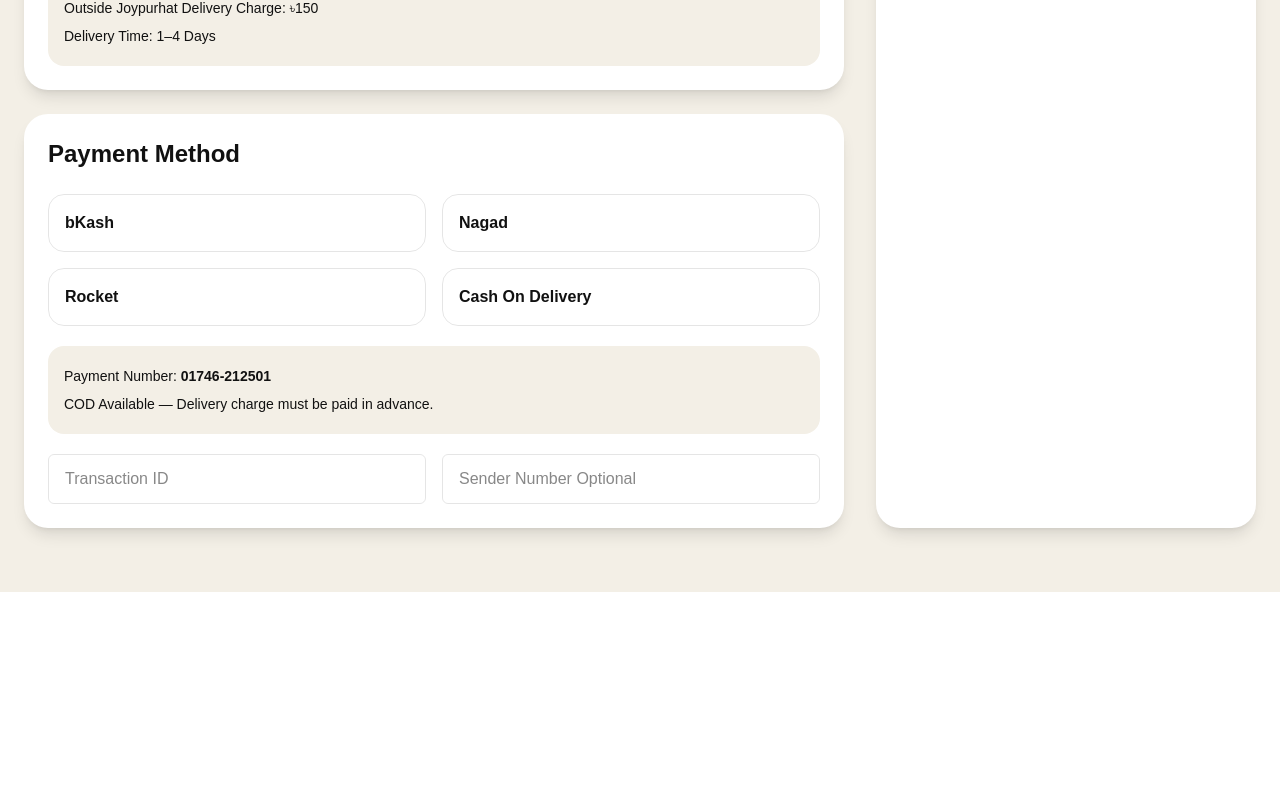
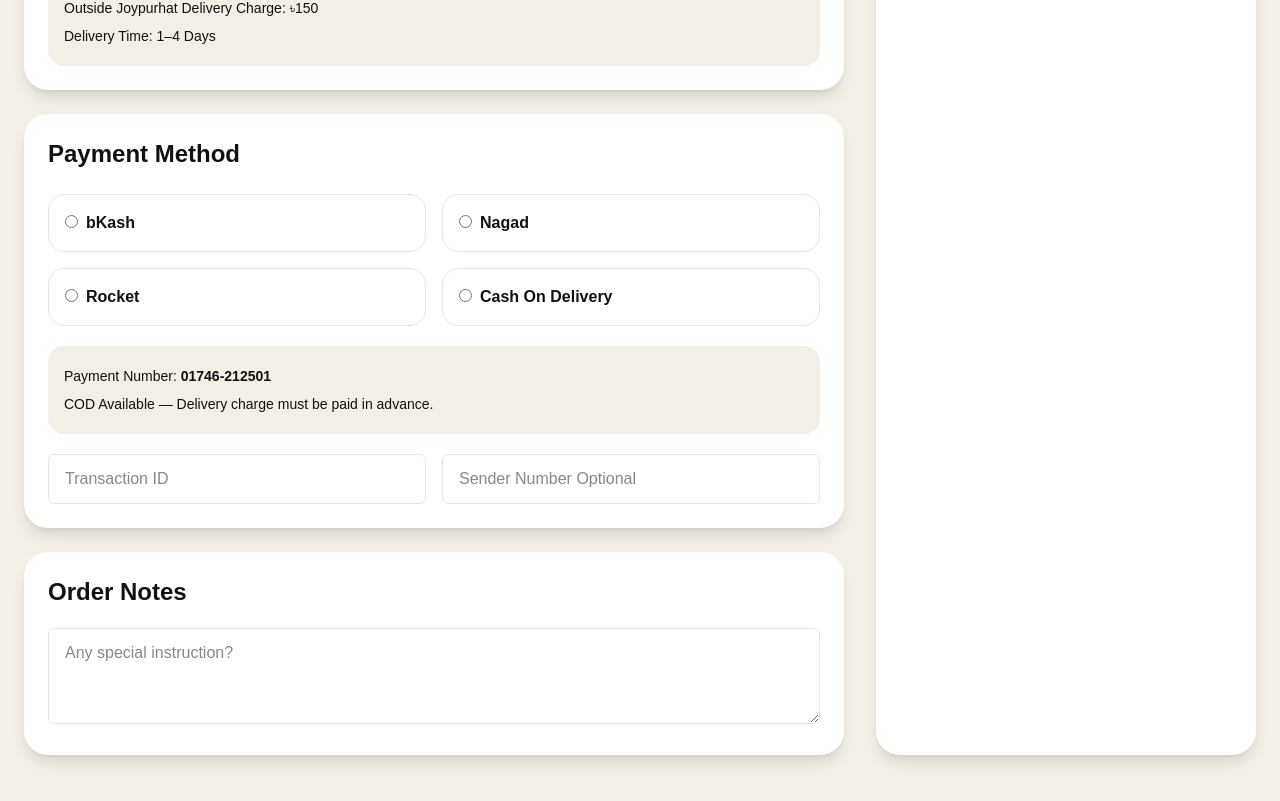
Before and after one commit to shajibhasan5656-cell/dadur-bari-mvp, a Next.js app: page /checkout in a window 1280 px wide. Shown: the part 933-1734 px from the top of the page. Before the commit the page ends 1525 px from the top, so only its background shows below. Built offline with nearby package versions, Linux system fonts and the light colour scheme.

Commit message:
Add full SRS documentation and build plan

```diff
--- a/src/app/checkout/page.tsx
+++ b/src/app/checkout/page.tsx
@@ -32,21 +32,39 @@
         </div>
       </section>
 
-      <section className="mx-auto grid max-w-7xl gap-8 px-6 py-16 lg:grid-cols-[1fr_380px]">
+      <form
+        action="https://formspree.io/f/mqerqlyw"
+        method="POST"
+        className="mx-auto grid max-w-7xl gap-8 px-6 py-16 lg:grid-cols-[1fr_380px]"
+      >
+        <input type="hidden" name="_subject" value="New Dadur Bari Order" />
+        <input
+          type="hidden"
+          name="order_items"
+          value="Premium Oversized T-Shirt + Gold Custom DTF T-Shirt"
+        />
+        <input type="hidden" name="order_total" value="1498 BDT" />
+
         <div className="space-y-6">
           <div className="rounded-3xl bg-white p-6 shadow-lg">
             <h2 className="text-2xl font-bold">Customer Information</h2>
 
             <div className="mt-6 grid gap-4 md:grid-cols-2">
               <input
+                name="full_name"
                 className="rounded-md border border-black/10 px-4 py-3"
                 placeholder="Full Name"
+                required
               />
               <input
+                name="phone"
                 className="rounded-md border border-black/10 px-4 py-3"
                 placeholder="Phone Number"
+                required
               />
               <input
+                name="email"
+                type="email"
                 className="rounded-md border border-black/10 px-4 py-3 md:col-span-2"
                 placeholder="Email Optional"
               />
@@ -58,16 +76,22 @@
 
             <div className="mt-6 grid gap-4 md:grid-cols-2">
               <input
+                name="district"
                 className="rounded-md border border-black/10 px-4 py-3"
                 placeholder="District"
+                required
               />
               <input
+                name="area"
                 className="rounded-md border border-black/10 px-4 py-3"
                 placeholder="Area"
+                required
               />
               <textarea
+                name="address"
                 className="min-h-28 rounded-md border border-black/10 px-4 py-3 md:col-span-2"
                 placeholder="Full Address"
+                required
               />
             </div>
 
@@ -84,12 +108,19 @@
             <div className="mt-6 grid gap-4 md:grid-cols-2">
               {["bKash", "Nagad", "Rocket", "Cash On Delivery"].map(
                 (method) => (
-                  <div
+                  <label
                     key={method}
                     className="rounded-2xl border border-black/10 p-4"
                   >
-                    <p className="font-bold">{method}</p>
-                  </div>
+                    <input
+                      type="radio"
+                      name="payment_method"
+                      value={method}
+                      className="mr-2"
+                      required
+                    />
+                    <span className="font-bold">{method}</span>
+                  </label>
                 )
               )}
             </div>
@@ -105,14 +136,25 @@
 
             <div className="mt-5 grid gap-4 md:grid-cols-2">
               <input
+                name="transaction_id"
                 className="rounded-md border border-black/10 px-4 py-3"
                 placeholder="Transaction ID"
               />
               <input
+                name="sender_number"
                 className="rounded-md border border-black/10 px-4 py-3"
                 placeholder="Sender Number Optional"
               />
             </div>
+          </div>
+
+          <div className="rounded-3xl bg-white p-6 shadow-lg">
+            <h2 className="text-2xl font-bold">Order Notes</h2>
+            <textarea
+              name="order_notes"
+              className="mt-5 min-h-24 w-full rounded-md border border-black/10 px-4 py-3"
+              placeholder="Any special instruction?"
+            />
           </div>
         </div>
 
@@ -143,19 +185,19 @@
             </div>
           </div>
 
-          <Link
-            href="/checkout/success"
-            className="mt-6 block rounded-md bg-[#111111] px-6 py-4 text-center font-semibold text-white hover:bg-[#C8A45D] hover:text-[#111111]"
+          <button
+            type="submit"
+            className="mt-6 w-full rounded-md bg-[#111111] px-6 py-4 text-center font-semibold text-white hover:bg-[#C8A45D] hover:text-[#111111]"
           >
             Place Order
-          </Link>
+          </button>
 
           <p className="mt-4 text-xs leading-6 text-black/50">
             By placing this order, you confirm that your information is correct.
             Payment will be manually verified by Dadur Bari.
           </p>
         </aside>
-      </section>
+      </form>
     </main>
   );
 }
```
Also changed, not shown: 3 other files (tests, documents, lock files or other folders).
